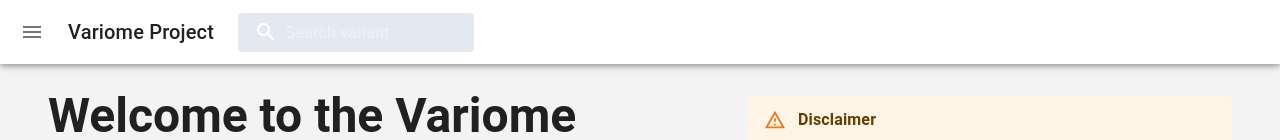
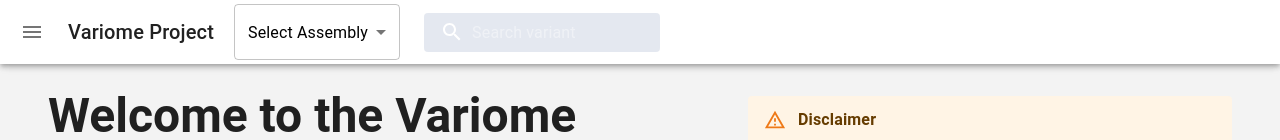
Before and after one commit to wassermanlab/variome, a React (Create React App) app in the folder app/: page / in a window 1280 px wide. Shown: the top 140 px of the page. Built offline with nearby package versions, Linux system fonts and the light colour scheme.

Commit message:
added Select Assembly drop down

```diff
--- a/app/src/layouts/navbar.js
+++ b/app/src/layouts/navbar.js
@@ -24,7 +24,8 @@
 import ListItemText from '@mui/material/ListItemText';
 import InputBase from '@mui/material/InputBase';
 import SearchIcon from '@mui/icons-material/Search';
-
+import { Select, MenuItem } from '@mui/material';
+import { useState } from 'react';
 
 import Home from '../pages/home';
 import SNV from '../pages/snv';
@@ -124,6 +125,32 @@
     },
   }));
 
+  const DropdownMenu = () => {
+    const [assembly, setAssembly] = useState('');
+
+    const handleChange = (event) => {
+      setAssembly(event.target.value);
+    };
+
+    return (
+      <Select
+        value={assembly}
+        onChange={handleChange}
+        displayEmpty
+        inputProps={{ 'aria-label': 'Assembly' }}
+        style={{ color: 'black', marginLeft: '20px' }}
+      >
+        <MenuItem value="" disabled>
+        Select Assembly
+        </MenuItem>
+        <MenuItem value="GRCh37 – SNV and Mt">GRCh37 – SNV and Mt</MenuItem>
+        <MenuItem value="GRCh37 – SV">GRCh37 – SV</MenuItem>
+        <MenuItem value="GRCh38 – SNV and Mt">GRCh38 – SNV and Mt</MenuItem>
+        <MenuItem value="GRCh38 – SV">GRCh38 – SV</MenuItem>
+      </Select>
+    );
+  };
+
 export default function AppNavBar() {
     const theme = useTheme();
     const [open, setOpen] = React.useState(false);
@@ -160,7 +187,7 @@
                     >
                         Variome Project
                     </Typography>
-                    {/* SQ TODO: Add select here for assembly type */}
+                    <DropdownMenu />
                     {/* SQ TODO: Make the font color for this match the rest of the App Bar (aka textPrimary)*/}
                     <Search>
                         <SearchIconWrapper>
```
